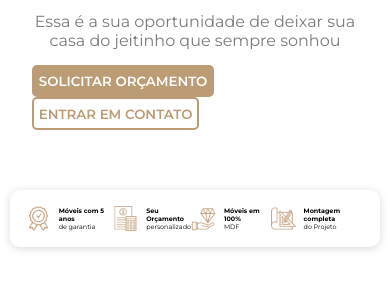
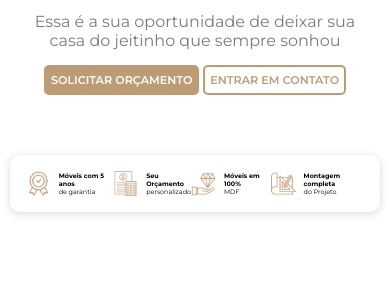
Before and after one commit to guihenridev/edi-marcenaria, a plain HTML site: page index.html in a window 390 px wide. Shown: the part 247-535 px from the top of the page. Drawn offline with Linux system fonts and the light colour scheme.

Commit message:
Estilizando Mobile

```diff
--- a/assets/css/style-mobile.css
+++ b/assets/css/style-mobile.css
@@ -216,3 +216,9 @@
     }
 
 }
+@media  only screen and (max-width:420px) {
+
+    .btn {
+        font-size: .7rem;
+    }
+}
```
